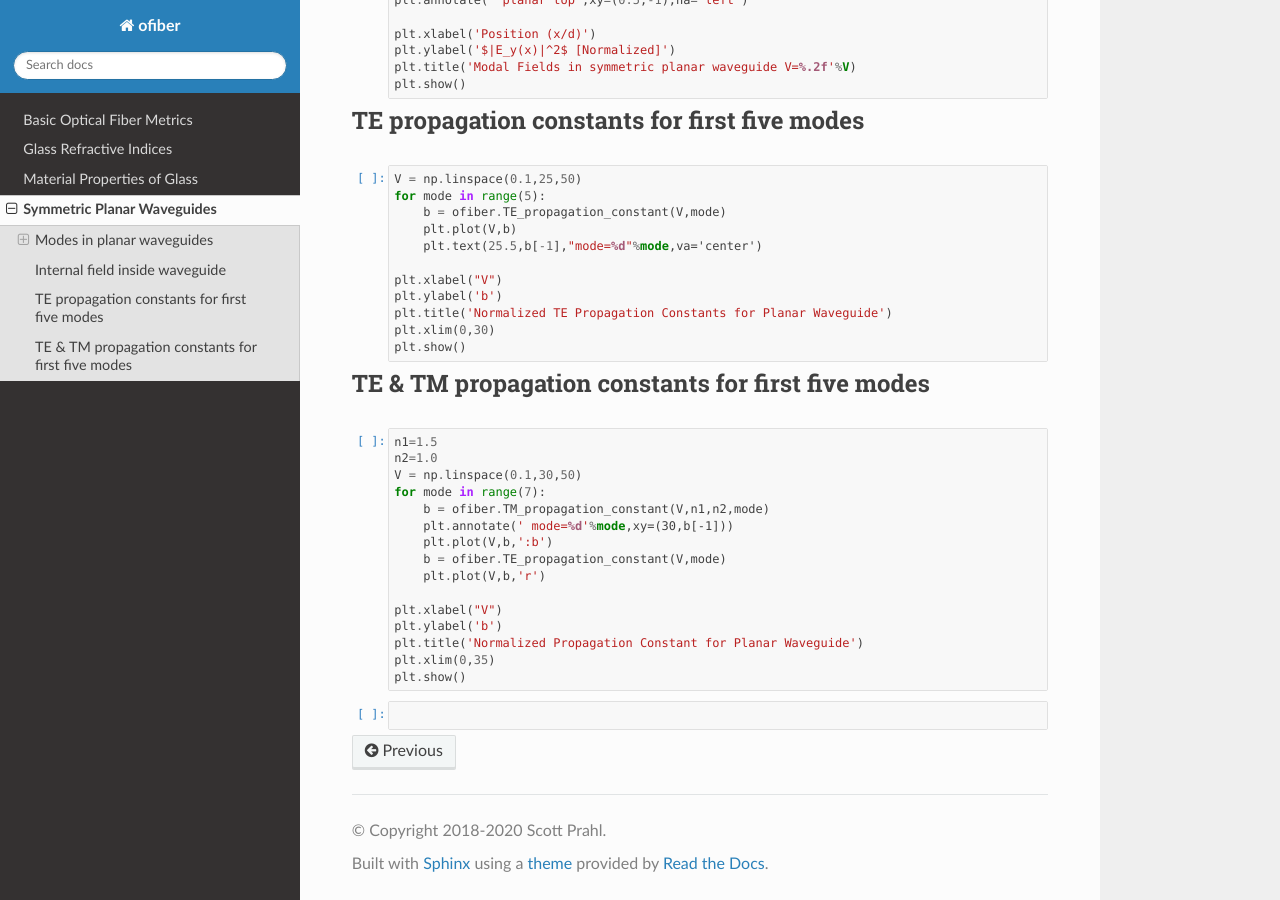
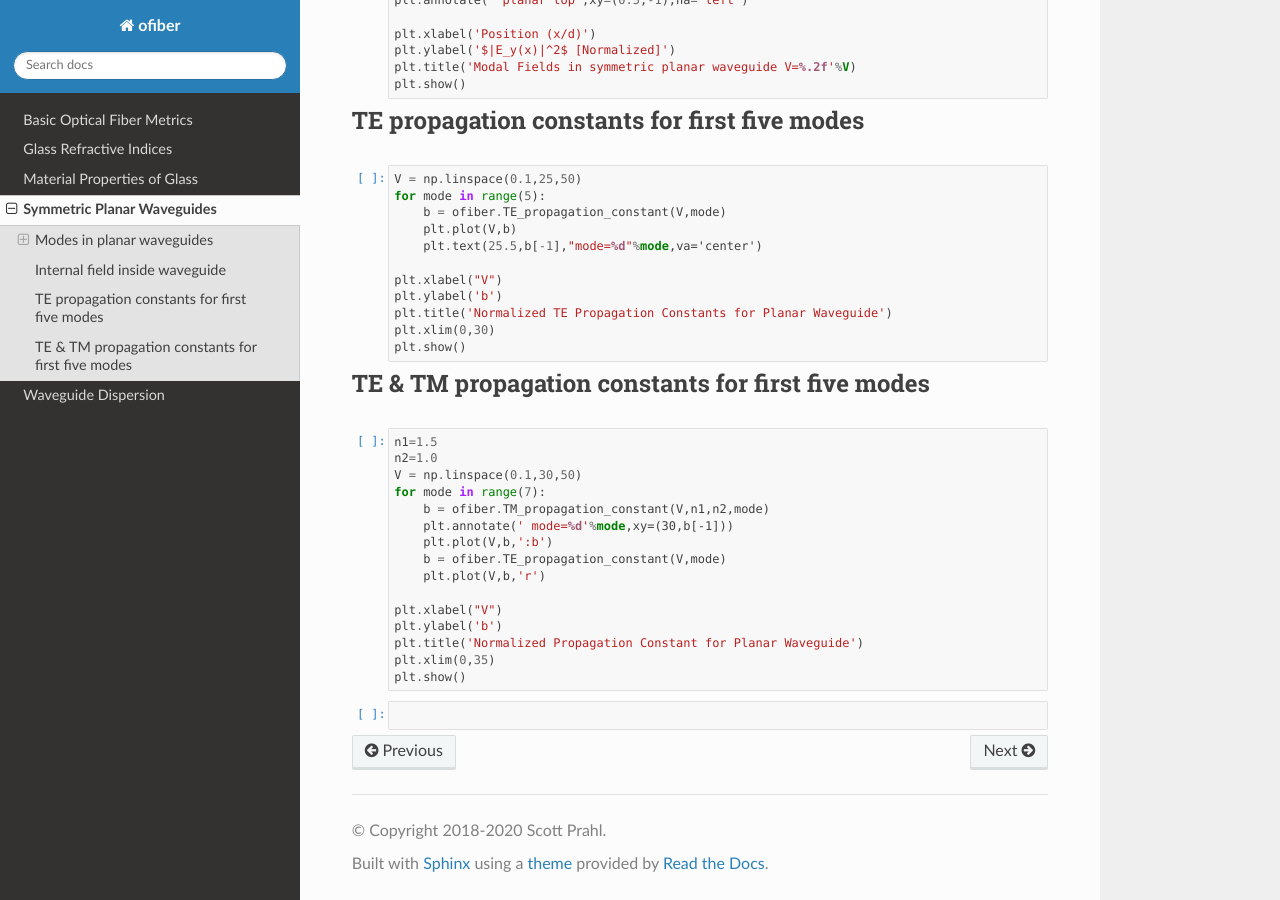
Before and after one commit to scottprahl/ofiber, a Sphinx documentation site: the page built from docs/3-Planar-Waveguide-Modes.ipynb, in a window 1280 px wide and 900 px high, scrolled down 3041 px. Built offline with Sphinx 7.4.7 and the Read the Docs theme 2.0.0, drawn with Linux system fonts in a browser that asks for light colours; pages that are not in the unit, such as notebooks, are missing from menus.

Commit message:
add dispersion docs

```diff
--- a/docs/index.rst
+++ b/docs/index.rst
@@ -10,6 +10,7 @@ Example Usage
    2-Materials.ipynb
    3-Planar-Waveguide-Modes.ipynb
    4-Circular-Step-Index-Fiber.ipynb
+   5-Dispersion.ipynb
 
 .. automodapi:: ofiber.basics
 .. automodapi:: ofiber.refraction
```
Also changed, not shown: docs/5-Dispersion.ipynb.
